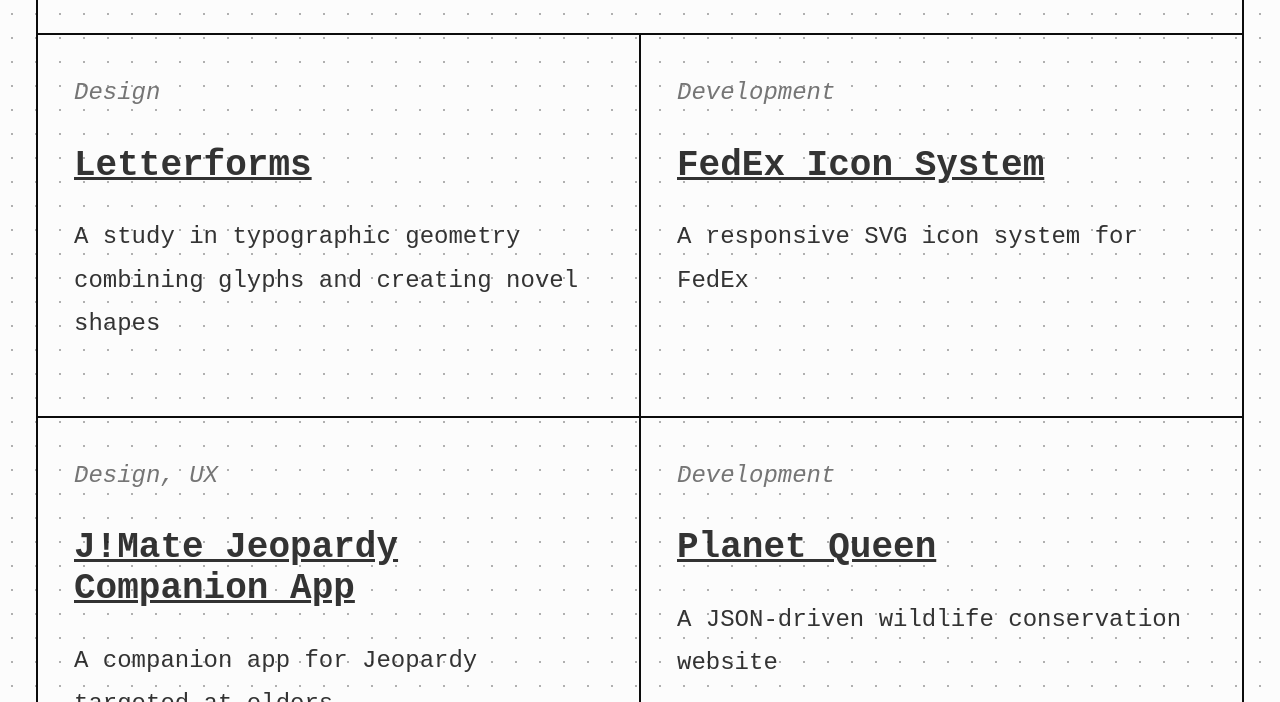
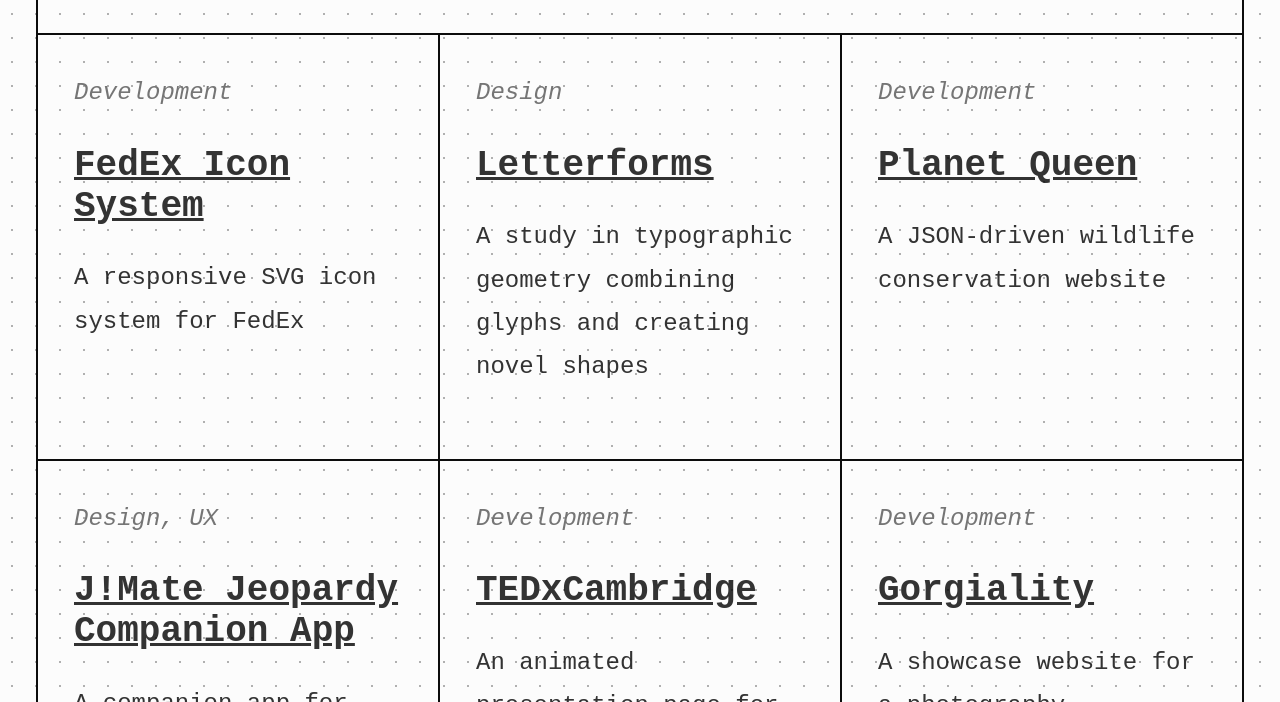
Before and after one commit to rascati/rascati.github.io, a Gatsby site: page / in a window 1280 px wide. Shown: the part 718-1420 px from the top of the page. Built offline with nearby package versions, Linux system fonts and the light colour scheme; Gatsby itself is replaced by a stand-in of ours.

Commit message:
adjust project grid layout

```diff
--- a/src/components/PieceGrid.js
+++ b/src/components/PieceGrid.js
@@ -9,6 +9,7 @@
   margin: 1.5em;
   margin-top: 0;
   border-left: 2px solid #0c0c0c;
+  grid-template-columns: repeat(auto-fill, minmax(375px, 1fr));
 
   @media only screen and (max-width: 750px) {
     display: flex;
@@ -21,6 +22,13 @@
     return (
       <GridWrapper>
         <Piece
+          title="FedEx Icon System"
+          description="A responsive SVG icon system for FedEx"
+          link="../work/fedex"
+          category="Development"
+        />
+
+        <Piece
           title="Letterforms"
           description="A study in typographic geometry combining glyphs and creating novel shapes"
           link="../work/letterforms"
@@ -28,9 +36,9 @@
         />
 
         <Piece
-          title="FedEx Icon System"
-          description="A responsive SVG icon system for FedEx"
-          link="../work/fedex"
+          title="Planet Queen"
+          description="A JSON-driven wildlife conservation website"
+          link="../work/planet-queen"
           category="Development"
         />
 
@@ -39,13 +47,6 @@
           description="A companion app for Jeopardy targeted at elders"
           link="../work/jmate"
           category="Design, UX"
-        />
-
-        <Piece
-          title="Planet Queen"
-          description="A JSON-driven wildlife conservation website"
-          link="../work/planet-queen"
-          category="Development"
         />
 
         <Piece
```
